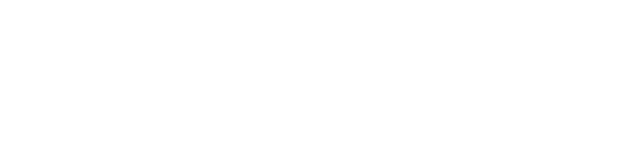
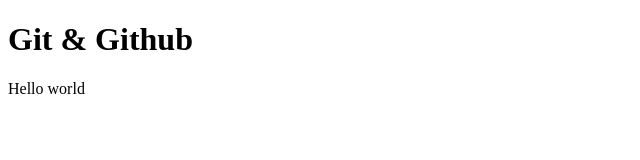
Before and after one commit to Cotamor/Project-1, a plain HTML site: page index.html in a window 1280 px wide. Shown: the whole page, without its empty margins (0-640 px from the left). Drawn offline with Linux system fonts and the light colour scheme.

Commit message:
Add a title and p tag

```diff
--- a/index.html
+++ b/index.html
@@ -9,7 +9,8 @@
 </head>
 
 <body>
-
+  <h1>Git & Github</h1>
+  <p>Hello world</p>
 </body>
 
 </html>
```
